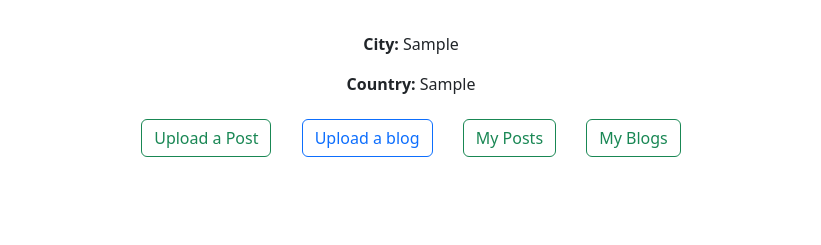
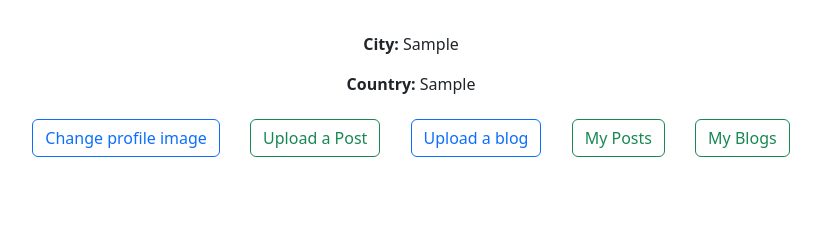
Before and after one commit to wajidkorkani/WYNNN, a Django app: page /me/ in a window 1280 px wide. Shown: the part 339-584 px from the top of the page, without its empty margins (229-1050 px from the left). Run offline with Django 4.2, Linux system fonts and the light colour scheme; a user stored in the database is signed in; tables that the repository leaves empty hold one stand-in row (values such as "Sample post"); grey boxes marked "Sample" are stand-in pictures.

Commit message:
Change image link is given in the user profile so user can change the profile image.

```diff
--- a/Facebook_Clone_Application/templates/Core/current-user/current-user-profie-page.html
+++ b/Facebook_Clone_Application/templates/Core/current-user/current-user-profie-page.html
@@ -33,8 +33,9 @@
     <h2>{{ user_profile.fname }} {{ user_profile.lname }}</h2><br>
     <p><strong>City:</strong> {{ user_profile.city }}</p>
     <p><strong>Country:</strong> {{ user_profile.country }}</p>
+    <a class="btn" href="{% url 'change_image' user_profile.id %}"><button class="btn btn-outline-primary">Change profile image</button></a>
     <a class="btn" href="{% url 'create_user_post' user_profile.slug user_profile.id %}"><button class="btn btn-outline-success">Upload a Post</button></a>
-    <a class="btn" href="{% url 'create_blog' user_profile.slug user_profile.id %}"><button class="btn btn-outline-primary">Upload a blog</button></a>
+    <a class="btn" href="{% url 'create_blog' user_profile.id %}"><button class="btn btn-outline-primary">Upload a blog</button></a>
     <a class="btn" href="{% url 'current_user_posts' user_profile.slug user_profile.id %}"><button class="btn btn-outline-success">My Posts</button></a>
     <a class="btn" href="{% url 'current_user_blogs' user_profile.slug user_profile.id %}"><button class="btn btn-outline-success">My Blogs</button></a>
     {% else %}
```
